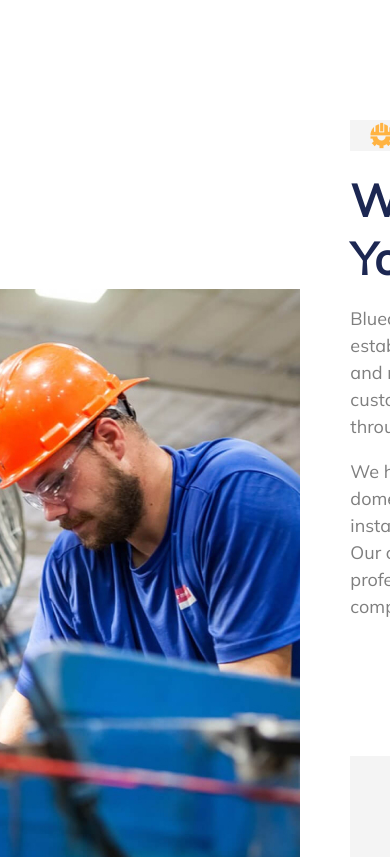
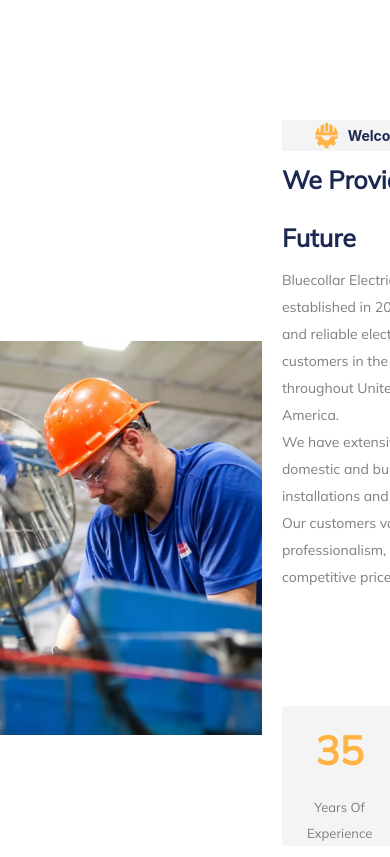
Before and after one commit to Klaot/bluecollor, a React (Create React App) app: page / in a window 390 px wide. Shown: the part 1520-2377 px from the top of the page. Built offline with nearby package versions, Linux system fonts and the light colour scheme.

Commit message:
добавил немного адаптивности в AboutUs

```diff
--- a/src/App.js
+++ b/src/App.js
@@ -13,6 +13,7 @@ import TheGallery from './components/TheGallery.js';
 import WhatWeOffer from './components/WhatWeOffer.js';
 import WhyChooseUs from './components/WhyChooseUs.js';
 import './styles/styles.scss';
+
 
 function App() {
   return (
--- a/src/components/AboutUs.js
+++ b/src/components/AboutUs.js
@@ -14,8 +14,8 @@ const AboutUs = () => {
                         <img src={Minilogo} alt='minilogo'/>
                         <h4>Welcome BlueCollar</h4>
                     </div>
-                    <div className='about-au-h2andp'>
-                        <h2>We Provide Your Future</h2>
+                    <div className='about-us-h1andp'>
+                        <h1>We Provide Your Future</h1>
                         <p>Bluecollar Electrical services was established in 2008.
                         We are trusted and reliable electricians who serve customers
                         in the city as well as throughout United States Of America.</p>
--- a/src/styles/styles.scss
+++ b/src/styles/styles.scss
@@ -244,8 +244,8 @@ $colorH4: #1C2752;
     max-width: 575px;
     padding-inline: 50px 0px;
 
-    .about-au-h2andp {
-      h2 {
+    .about-us-h1andp {
+      h1 {
         color: #1C2752;
         font-size: 45px;
         line-height: 58px;
@@ -318,6 +318,7 @@ $colorH4: #1C2752;
     }
   }
 }
+
 
 // What We Offer
 
@@ -1231,3 +1232,138 @@ $colorH4: #1C2752;
     padding-top: 30px;
   }
 }
+
+
+// Aboute us adaptive
+
+@media (max-width: 1124px) {
+
+  .about-us {
+    margin-block: 140px;
+    padding-inline: 10px;
+
+    .about-us-img {
+      max-width: 575px;
+    }
+
+    .about-us-info {
+      max-width: 575px;
+      padding-inline: 20px 0px;
+
+      .about-us-h1andp {
+        h1 {
+          margin-top: 12px;
+          color: #1C2752;
+          font-size: 38px;
+        }
+        p {
+          font-size: 16px;
+        }
+      }
+    }
+    .age {
+      padding-inline: 25px;
+      h2 {
+        margin: 0;
+        font-size: 60px;
+        line-height: 88px;
+        color: #FFB342;
+      }
+      p {
+        font-size: 16px;
+        margin-block: 5px;
+      }
+    }
+    .age-info {
+      padding-left: 30px;
+      padding-block: 5px;
+      p {
+        margin-block: 9px;
+        color: $colorP;
+      }
+    }
+  }
+  .about-us-img {
+    img {
+      max-width: 470px;
+    }
+  }
+}
+
+@media (max-width: 984px) {
+
+  .about-us {
+    margin-block: 140px;
+    padding-inline: 10px;
+
+    .minilogo {
+      display: flex;
+      align-items: center;
+      justify-content: center;
+      background: #F4F4F4;
+      max-width: 249px;
+      padding-block: 2px;
+      h4 {
+        margin-block: 0;
+        color: #1C2752;
+        font-size: 14px;
+        line-height: 23px;
+      }
+      img {
+        margin-right: 10px;
+      }
+    }
+    .about-us-img {
+      max-width: 575px;
+    }
+
+    .about-us-info {
+      max-width: 575px;
+      padding-inline: 20px 0px;
+
+      .about-us-h1andp {
+        h1 {
+          margin: 0px;
+          color: #1C2752;
+          font-size: 25px;
+        }
+        p {
+          font-size: 14px;
+          margin: 0px;
+        }
+      }
+    }
+    .our-experience {
+      display: flex;
+      align-items: center;
+      margin-top: 0px;
+    }
+    .age {
+      padding-inline: 25px;
+      h2 {
+        margin: 0;
+        font-size: 40px;
+        line-height: 88px;
+        color: #FFB342;
+      }
+      p {
+        font-size: 13px;
+        margin-block: 0px;
+      }
+    }
+    .age-info {
+      padding-left: 30px;
+      padding-block: 5px;
+      p {
+        font-size: 14px;
+        margin-block: 9px;
+        color: $colorP;
+      }
+    }
+  }
+  .about-us-img {
+    img {
+      max-width: 390px;
+    }
+  }
+}
```
